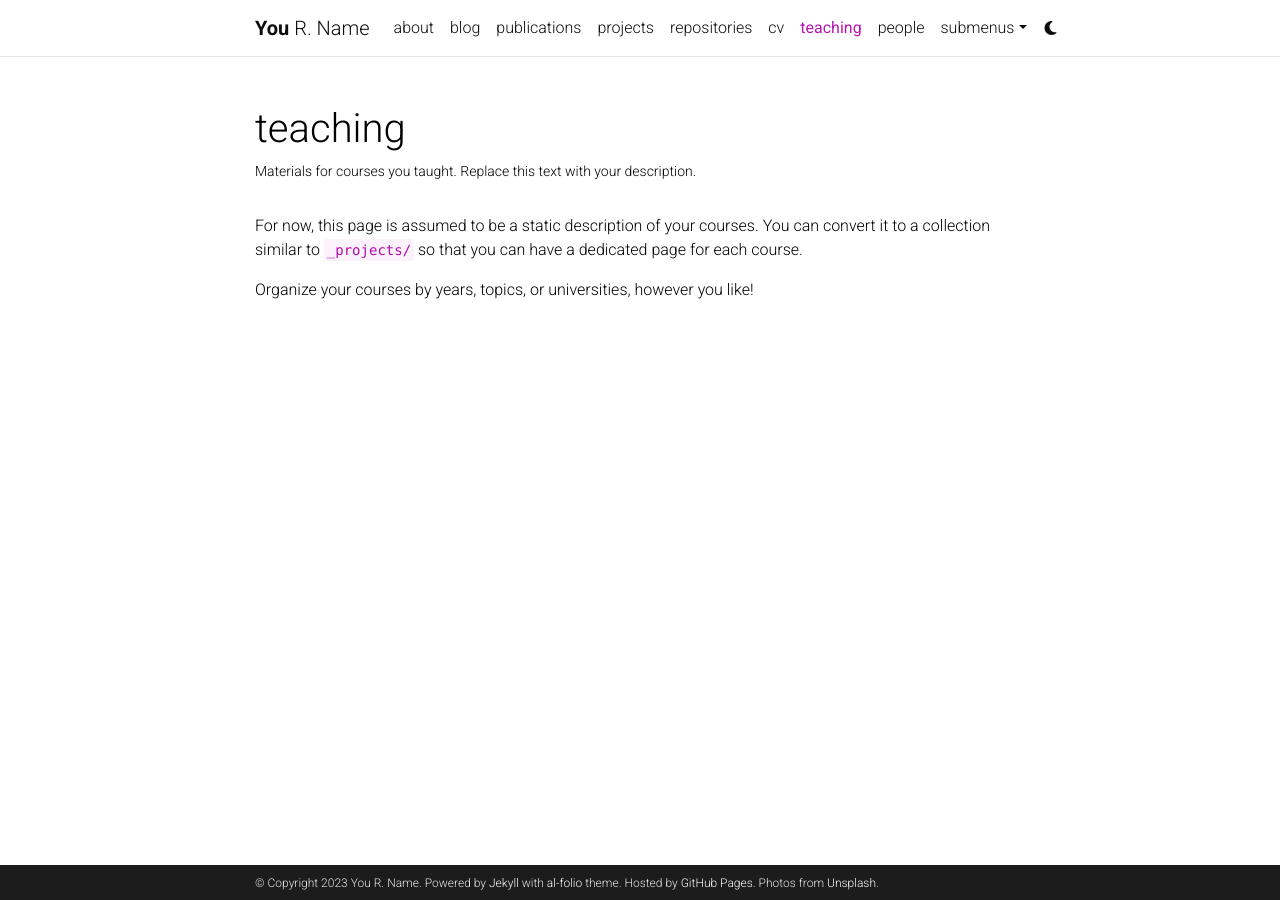
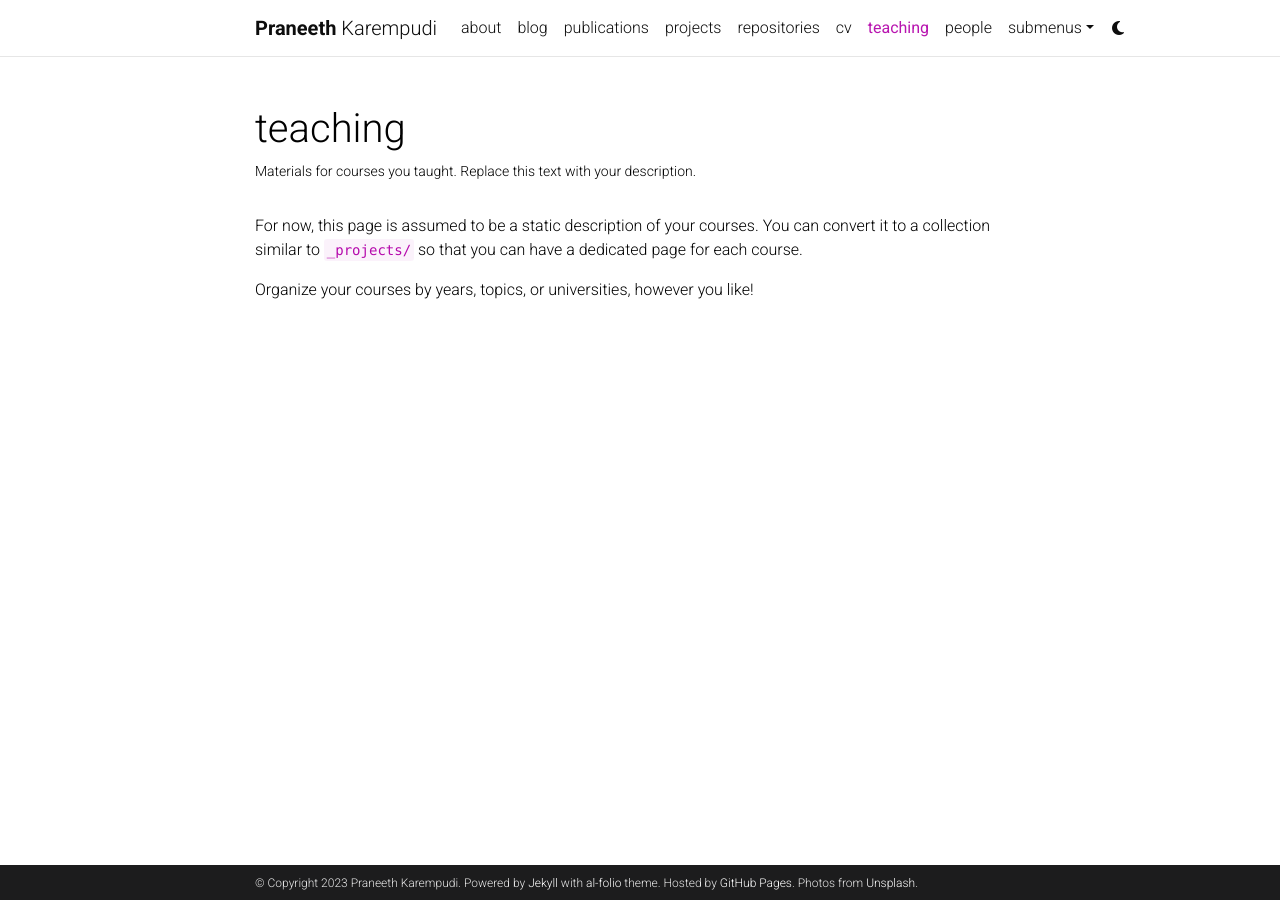
Before and after one commit to karempudi/karempudi.github.io, a Jekyll site: the page built from _pages/teaching.md, in a window 1280 px wide. Built offline with Jekyll 4.4.1, drawn with Linux system fonts in a browser that asks for light colours; comment, search, counter and statistics services are not loaded; a style sheet for code colours, icons or effects is not loaded.

Commit message:
Update _config.yml

```diff
--- a/_config.yml
+++ b/_config.yml
@@ -3,10 +3,10 @@
 # -----------------------------------------------------------------------------
 
 title: blank # the website title (if blank, full name will be used instead)
-first_name: You
-middle_name: R.
-last_name: Name
-email: you@example.com
+first_name: Praneeth
+middle_name:
+last_name: Karempudi
+email: praneeth.karempudi@gmail.com
 description: > # the ">" symbol means to ignore newlines until "footer_text:"
   A simple, whitespace theme for academics. Based on [*folio](https://github.com/bogoli/-folio) design.
 footer_text: >
@@ -18,8 +18,8 @@
 lang: en # the language of your site (for example: en, fr, cn, ru, etc.)
 icon: ⚛️  # the emoji used as the favicon (alternatively, provide image name in /assets/img/)
 
-url: https://alshedivat.github.io # the base hostname & protocol for your site
-baseurl: /al-folio # the subpath of your site, e.g. /blog/
+url: https://karempudi.github.io # the base hostname & protocol for your site
+baseurl: # the subpath of your site, e.g. /blog/
 last_updated: false # set to true if you want to display last updated in the footer
 impressum_path:  # set to path to include impressum link in the footer, use the same path as permalink in a page, helps to conform with EU GDPR
 
@@ -67,9 +67,9 @@
 # Social integration
 # -----------------------------------------------------------------------------
 
-github_username: # your GitHub user name
+github_username: karempudi
 gitlab_username: # your GitLab user name
-twitter_username: # your Twitter handle
+twitter_username: p_karempudi
 mastodon_username: # your mastodon instance+username in the format instance.tld/@username
 linkedin_username: # your LinkedIn user name
 telegram_username: # your Telegram user name
```
